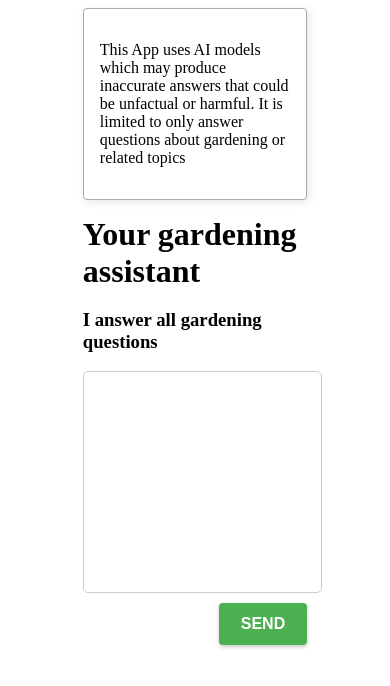
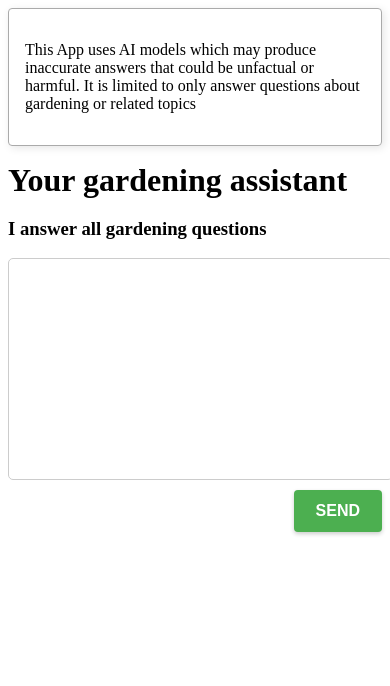
Before and after one commit to tanakachitsamba/app, a SvelteKit app: page / in a window 390 px wide. Shown: the top 686 px of the page. Built offline with nearby package versions, Linux system fonts and the light colour scheme.

Commit message:
added responsiveness for mobile screen sizes

```diff
--- a/src/routes/+page.svelte
+++ b/src/routes/+page.svelte
@@ -119,6 +119,13 @@ font-size: 32px;
   margin: auto;
 }
 
+@media (max-width: 767px) {
+  /* Styles for screens up to 767px wide (typically mobile screens) */
+  .container {
+    width: 100%;
+  }
+}
+
 </style>
 
 
```
